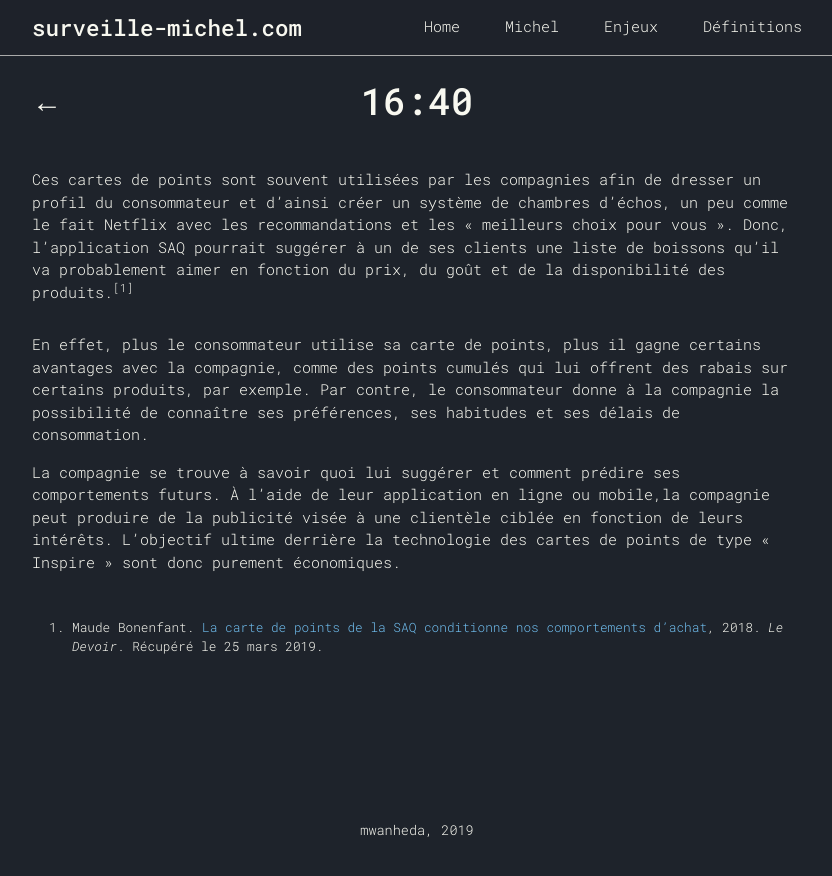
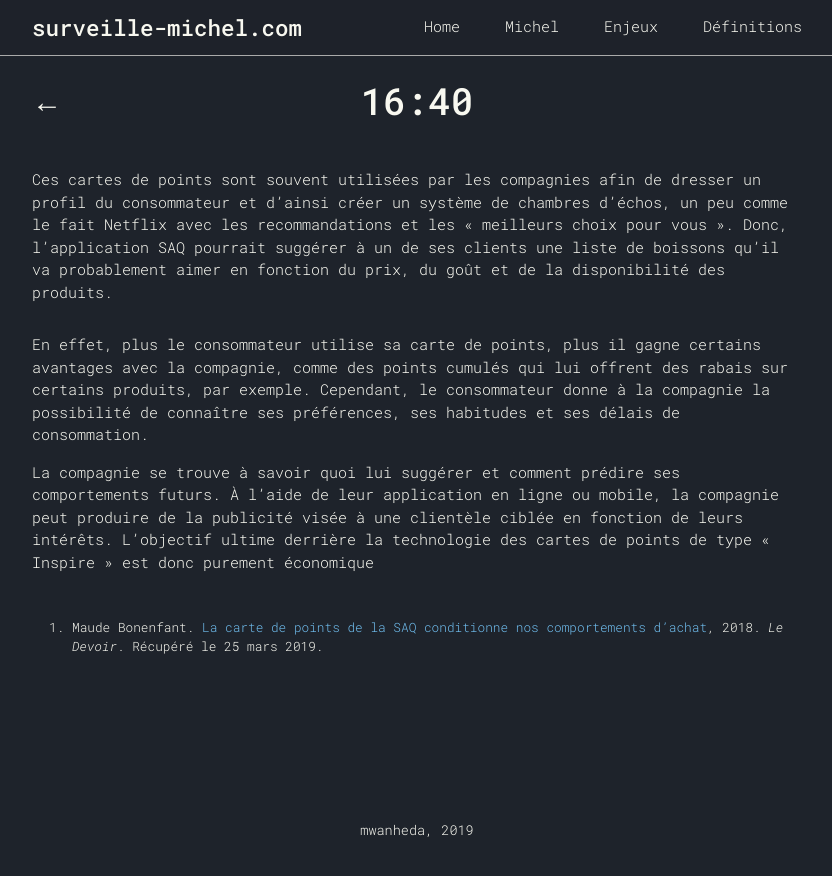
Before and after one commit to mwanheda/michel, a Jekyll site: the page built from _steps/1640.md, in a window 1280 px wide. Shown: the top 876 px of the page, without its empty margins (223-1055 px from the left). Built offline with Jekyll 4.4.1, drawn with Linux system fonts in a browser that asks for light colours.

Commit message:
Update 1640.md

```diff
--- a/_steps/1640.md
+++ b/_steps/1640.md
@@ -2,10 +2,7 @@
 layout: step
 time: '16:40'
 description: >
-  Après avoir trouvé la bouteille de vin de son choix, Michel se dirige vers la
-  caisse pour payer. Il se souvient qu’il possède une carte de points
-  « inspire » et qu’il peut utiliser au moment de sa transaction au comptoir.
-  Ainsi, il la sort de son portefeuille afin de la remettre à la caissière.
+  Après avoir trouvé la bouteille de vin de son choix, Michel se dirige vers la caisse pour payer. Il se souvient qu’il possède une carte de points « inspire » et qu’il peut utiliser au moment de sa transaction au comptoir. Ainsi, il la sort de son portefeuille afin de la remettre à la caissière.
 issues: []
 references:
   - author: Maude Bonenfant
@@ -16,9 +13,8 @@
     note: Récupéré le 25 mars 2019
 permalink: /1640
 ---
+Ces cartes de points sont souvent utilisées par les compagnies afin de dresser un profil du consommateur et d’ainsi créer un système de chambres d’échos, un peu comme le fait Netflix avec les recommandations et les « meilleurs choix pour vous ». Donc, l’application SAQ pourrait suggérer à un de ses clients une liste de boissons qu’il va probablement aimer en fonction du prix, du goût et de la disponibilité des produits.
 
-Ces cartes de points sont souvent utilisées par les compagnies afin de dresser un profil du consommateur et d’ainsi créer un système de chambres d’échos, un peu comme le fait Netflix avec les recommandations et les « meilleurs choix pour vous ». Donc, l’application SAQ pourrait suggérer à un de ses clients une liste de boissons qu’il va probablement aimer en fonction du prix, du goût et de la disponibilité des produits.<sup>[1]</sup>
+En effet, plus le consommateur utilise sa carte de points, plus il gagne certains avantages avec la compagnie, comme des points cumulés qui lui offrent des rabais sur certains produits, par exemple. Cependant, le consommateur donne à la compagnie la possibilité de connaître ses préférences, ses habitudes et ses délais de consommation.
 
-En effet, plus le consommateur utilise sa carte de points, plus il gagne certains avantages avec la compagnie, comme des points cumulés qui lui offrent des rabais sur certains produits, par exemple. Par contre, le consommateur donne à la compagnie la possibilité de connaître ses préférences, ses habitudes et ses délais de consommation.
-
-La compagnie se trouve à savoir quoi lui suggérer et comment prédire ses comportements futurs. À l’aide de leur application en ligne ou mobile,la compagnie peut  produire de la publicité visée à une clientèle ciblée en fonction de leurs intérêts. L’objectif ultime derrière la technologie des cartes de points de type « Inspire » sont donc purement économiques.
+La compagnie se trouve à savoir quoi lui suggérer et comment prédire ses comportements futurs. À l’aide de leur application en ligne ou mobile, la compagnie peut produire de la publicité visée à une clientèle ciblée en fonction de leurs intérêts. L’objectif ultime derrière la technologie des cartes de points de type « Inspire » est donc purement économique
```
